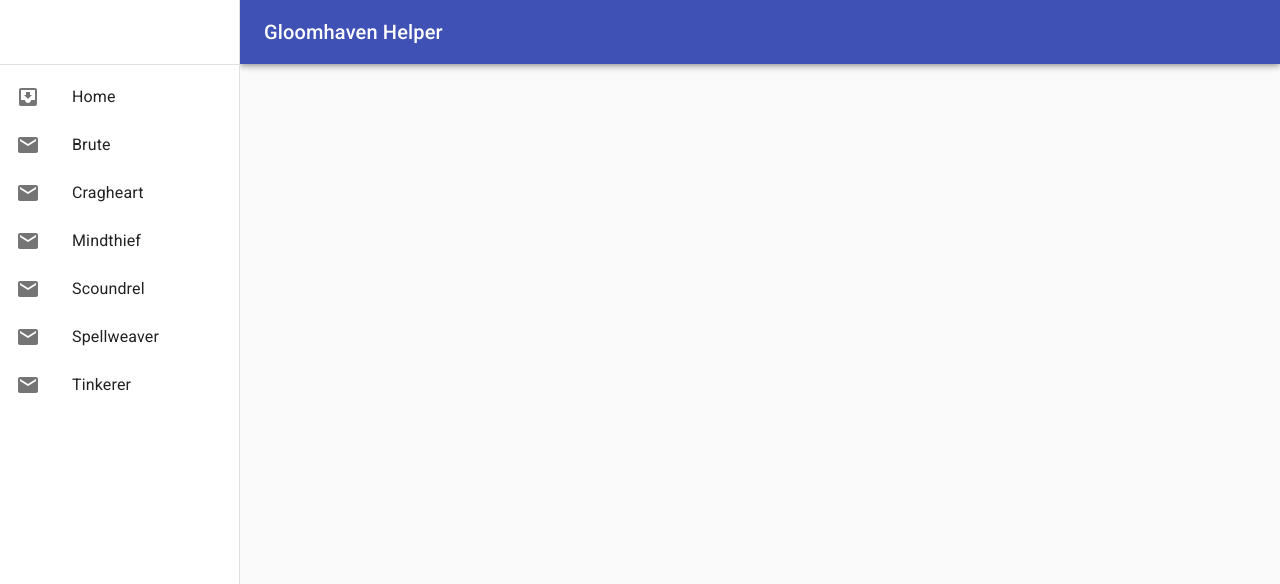
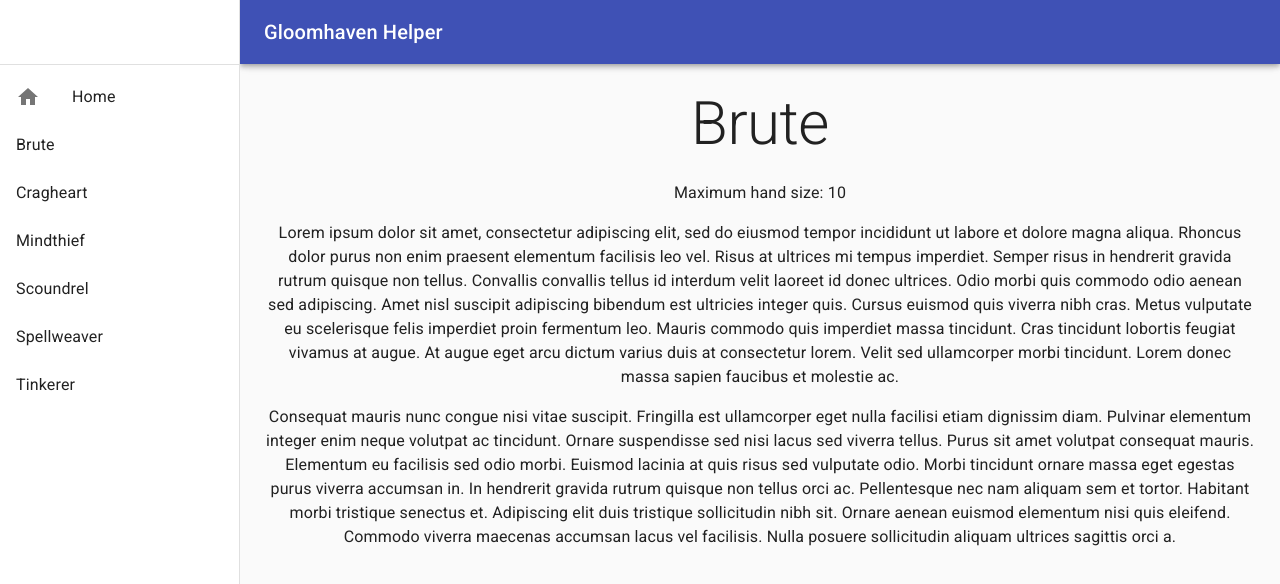
Before and after one commit to ondrakrat/gloomhaven-helper, a React (Create React App) app: page /skill-builder/Brute in a window 1280 px wide. Shown: the top 584 px of the page. Built offline with nearby package versions, Linux system fonts and the light colour scheme.

Commit message:
Dynamically pass current class

```diff
--- a/src/Menu.js
+++ b/src/Menu.js
@@ -5,9 +5,8 @@
 import Drawer from '@material-ui/core/Drawer';
 import Hidden from '@material-ui/core/Hidden';
 import IconButton from '@material-ui/core/IconButton';
-import InboxIcon from '@material-ui/icons/MoveToInbox';
 import List from '@material-ui/core/List';
-import MailIcon from '@material-ui/icons/Mail';
+import HomeIcon from '@material-ui/icons/Home';
 import MenuIcon from '@material-ui/icons/Menu';
 import Toolbar from '@material-ui/core/Toolbar';
 import Typography from '@material-ui/core/Typography';
@@ -68,9 +67,9 @@
         <div className={classes.toolbar} />
         <Divider />
         <List>
-            <ListItemLink to="/" primary="Home" icon={<InboxIcon />} />
-            {CLASSES.map((clazz, index) => (
-                <ListItemLink to="/skill-builder" primary={clazz} icon={<MailIcon />} />
+            <ListItemLink to="/" primary="Home" icon={<HomeIcon />} />
+            {Object.keys(CLASSES).map((clazz, index) => (
+                <ListItemLink key={clazz} to={`/skill-builder/${clazz}`} primary={clazz} />
             ))}
         </List>
       </div>
@@ -131,8 +130,10 @@
                 </nav>
                 <main className={classes.content}>
                     <div className={classes.toolbar} />
-                    <Route path="/" render={() => <h1>Home</h1>} exact={true} />
-                    <Route path="/skill-builder" component={SkillBuilder} exact={true} />
+                    <Route path="/" render={() => <h1>Home</h1>} exact />
+                    <Route path="/skill-builder/:selectedClass"
+                        component={SkillBuilder}
+                        exact />
                 </main>
             </div>
         </Router>
--- a/src/SkillBuilder.js
+++ b/src/SkillBuilder.js
@@ -1,9 +1,17 @@
 import React from 'react';
 import Typography from '@material-ui/core/Typography';
+import { CLASSES } from './gloomhaven-constants.js';
 
 function SkillBuilder(props) {
+    const clazz = CLASSES[props.match.params.selectedClass];
     return(
         <div>
+            <Typography variant="h2" gutterBottom>
+                {clazz.name}
+            </Typography>
+            <Typography paragraph>
+                Maximum hand size: {clazz.maximumHandSize}
+            </Typography>
             <Typography paragraph>
             Lorem ipsum dolor sit amet, consectetur adipiscing elit, sed do eiusmod tempor incididunt
             ut labore et dolore magna aliqua. Rhoncus dolor purus non enim praesent elementum
--- /dev/null
+++ b/src/game/Skill.js
@@ -0,0 +1,6 @@
+export default class Skill {
+    constructor(name, level) {
+        this.name = name;
+        this.level = level;
+    }
+}
--- /dev/null
+++ b/src/game/classes/Brute.js
@@ -0,0 +1,42 @@
+import Skill from '../Skill';
+import Class from './Class';
+
+export default class Brute extends Class {
+
+    constructor() {
+        super('Brute', 10);
+    }
+
+    skills() {
+        return {
+            'Trample': new Skill('Trample', 1),
+            'Eye for an Eye': new Skill('Eye for an Eye', 1),
+            'Sweeping Blow': new Skill('Sweeping Blow', 1),
+            'Provoking Roar': new Skill('Provoking Roar', 1),
+            'Grab and Go': new Skill('Grab and Go', 1),
+            'Warding Strength': new Skill('Warding Strength', 1),
+            'Shield Bash': new Skill('Shield Bash', 1),
+            'Leaping Cleave': new Skill('Leaping Cleave', 1),
+            'Spare Dagger': new Skill('Spare Dagger', 1),
+            'Skewer': new Skill('Skewer', 0),
+            'Balanced Measure': new Skill('Balanced Measure', 1),
+            'Wall of Doom': new Skill('Wall of Doom', 1),
+            'Fatal Advance': new Skill('Fatal Advance', 2),
+            'Juggernaut': new Skill('Juggernaut', 2),
+            'Hook and Chain': new Skill('Hook and Chain', 3),
+            'Brute Force': new Skill('Brute Force', 3),
+            'Unstoppable Charge': new Skill('Unstoppable Charge', 4),
+            'Devastating Hack': new Skill('Devastating Hack', 4),
+            'Whirlwind': new Skill('Whirlwind', 5),
+            'Skirmishing Maneuver': new Skill('Skirmishing Maneuver', 5),
+            'Quiteus': new Skill('Quietus', 6),
+            'Immovable Phalanx': new Skill('Immovable Phalanx', 6),
+            'Defensive Tactics': new Skill('Defensive Tactics', 7),
+            'Crippling Offensive': new Skill('Crippling Offensive', 7),
+            'Frenzied Onslaught': new Skill('Frenzied Onslaught', 8),
+            'Selfish Retribution': new Skill('Selfish Retribution', 8),
+            'King of the Hill': new Skill('King of the Hill', 9),
+            'Face Your End': new Skill('Face Your End', 9),
+        }
+    }
+}
--- /dev/null
+++ b/src/game/classes/Class.js
@@ -0,0 +1,6 @@
+export default class Class {
+    constructor(name, maximumHandSize) {
+        this.name = name;
+        this.maximumHandSize = maximumHandSize;
+    }
+}
--- /dev/null
+++ b/src/game/classes/Cragheart.js
@@ -0,0 +1,8 @@
+import Class from './Class';
+
+export default class Cragheart extends Class {
+
+    constructor() {
+        super('Cragheart', 11);
+    }
+}
--- /dev/null
+++ b/src/game/classes/Mindthief.js
@@ -0,0 +1,8 @@
+import Class from './Class';
+
+export default class Mindthief extends Class {
+
+    constructor() {
+        super('Mindthief', 10);
+    }
+}
--- /dev/null
+++ b/src/game/classes/Scoundrel.js
@@ -0,0 +1,8 @@
+import Class from './Class';
+
+export default class Scoundrel extends Class {
+
+    constructor() {
+        super('Scoundrel', 9);
+    }
+}
--- /dev/null
+++ b/src/game/classes/Spellweaver.js
@@ -0,0 +1,8 @@
+import Class from './Class';
+
+export default class Spellweaver extends Class {
+
+    constructor() {
+        super('Spellweaver', 8);
+    }
+}
--- /dev/null
+++ b/src/game/classes/Tinkerer.js
@@ -0,0 +1,8 @@
+import Class from './Class';
+
+export default class Tinkerer extends Class {
+
+    constructor() {
+        super('Tinkerer', 12);
+    }
+}
--- a/src/gloomhaven-constants.js
+++ b/src/gloomhaven-constants.js
@@ -1,9 +1,16 @@
-export const CLASSES = [
-    'Brute',
-    'Cragheart',
-    'Mindthief',
-    'Scoundrel',
-    'Spellweaver',
-    'Tinkerer'
+import Brute from './game/classes/Brute';
+import Cragheart from './game/classes/Cragheart';
+import Mindthief from './game/classes/Mindthief';
+import Scoundrel from './game/classes/Scoundrel';
+import Spellweaver from './game/classes/Spellweaver';
+import Tinkerer from './game/classes/Tinkerer';
+
+export const CLASSES = {
+    'Brute': new Brute(),
+    'Cragheart': new Cragheart(),
+    'Mindthief': new Mindthief(),
+    'Scoundrel': new Scoundrel(),
+    'Spellweaver': new Spellweaver(),
+    'Tinkerer': new Tinkerer()
     // more to be unlocked
-]
+};
```
